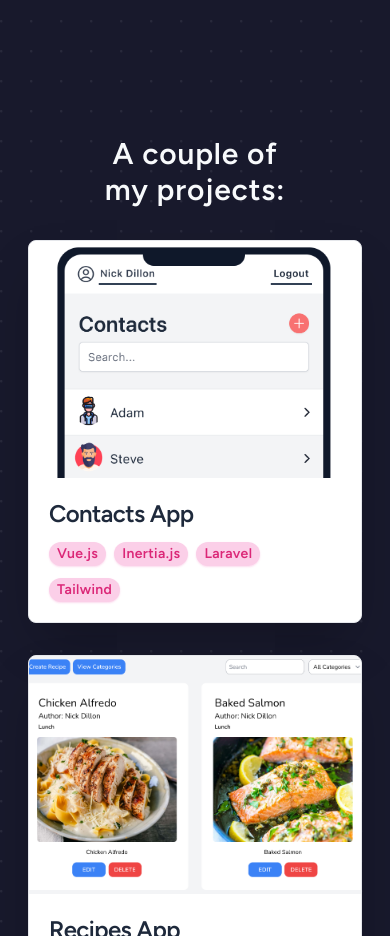
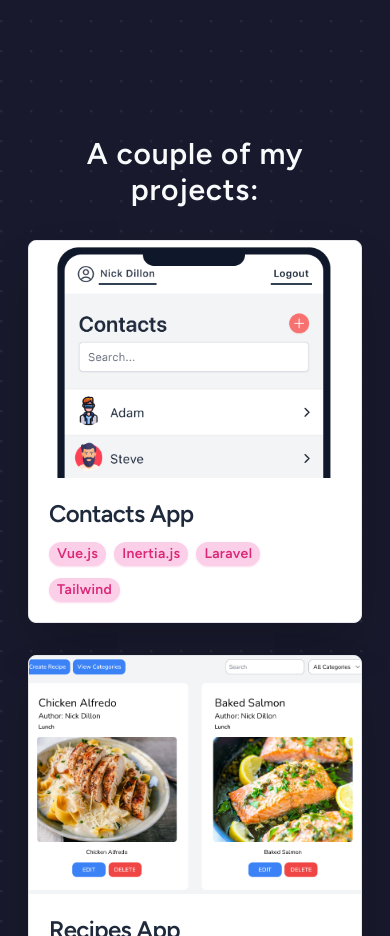
Before and after one commit to NickDillon1412/portfolio-site, a Vue app: page / in a window 390 px wide. Shown: the part 1600-2536 px from the top of the page. Built offline with nearby package versions, Linux system fonts and the light colour scheme.

Commit message:
Experimenting with widths

```diff
--- a/src/views/HomeView.vue
+++ b/src/views/HomeView.vue
@@ -38,7 +38,8 @@
 
 		<div class="flex flex-col items-center justify-center mt-24 sm:mt-32 mb-14">
 			<div class="p-4">
-				<h1 class="w-7/12 mx-auto mb-8 text-3xl font-semibold text-center sm:mb-6">A couple of my projects:</h1>
+				<h1 class="w-8/12 mx-auto mb-8 text-3xl font-semibold text-center sm:w-7/12 sm:mb-6">A couple of my
+					projects:</h1>
 				<Projects class="pl-3 pr-3" />
 			</div>
 		</div>
```
